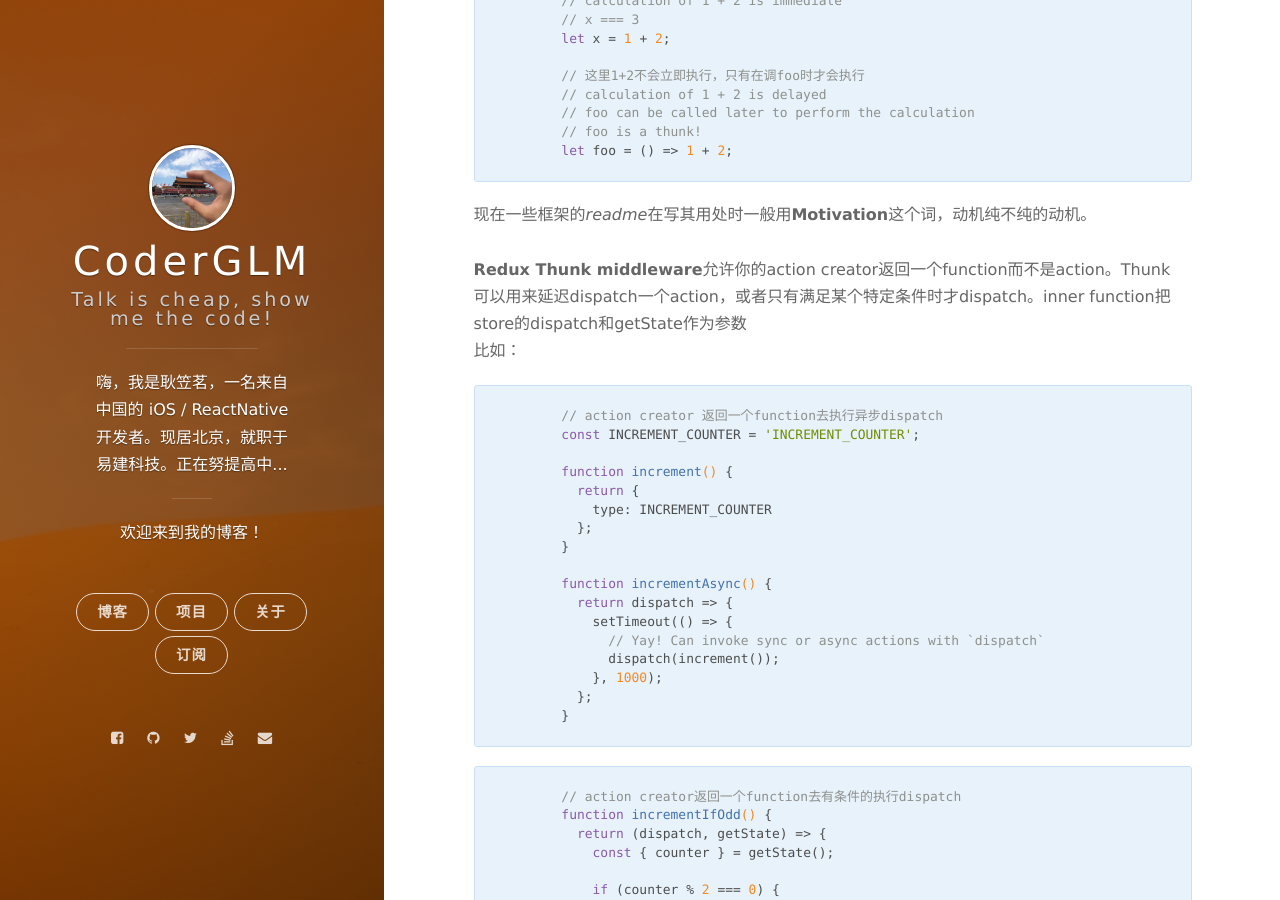
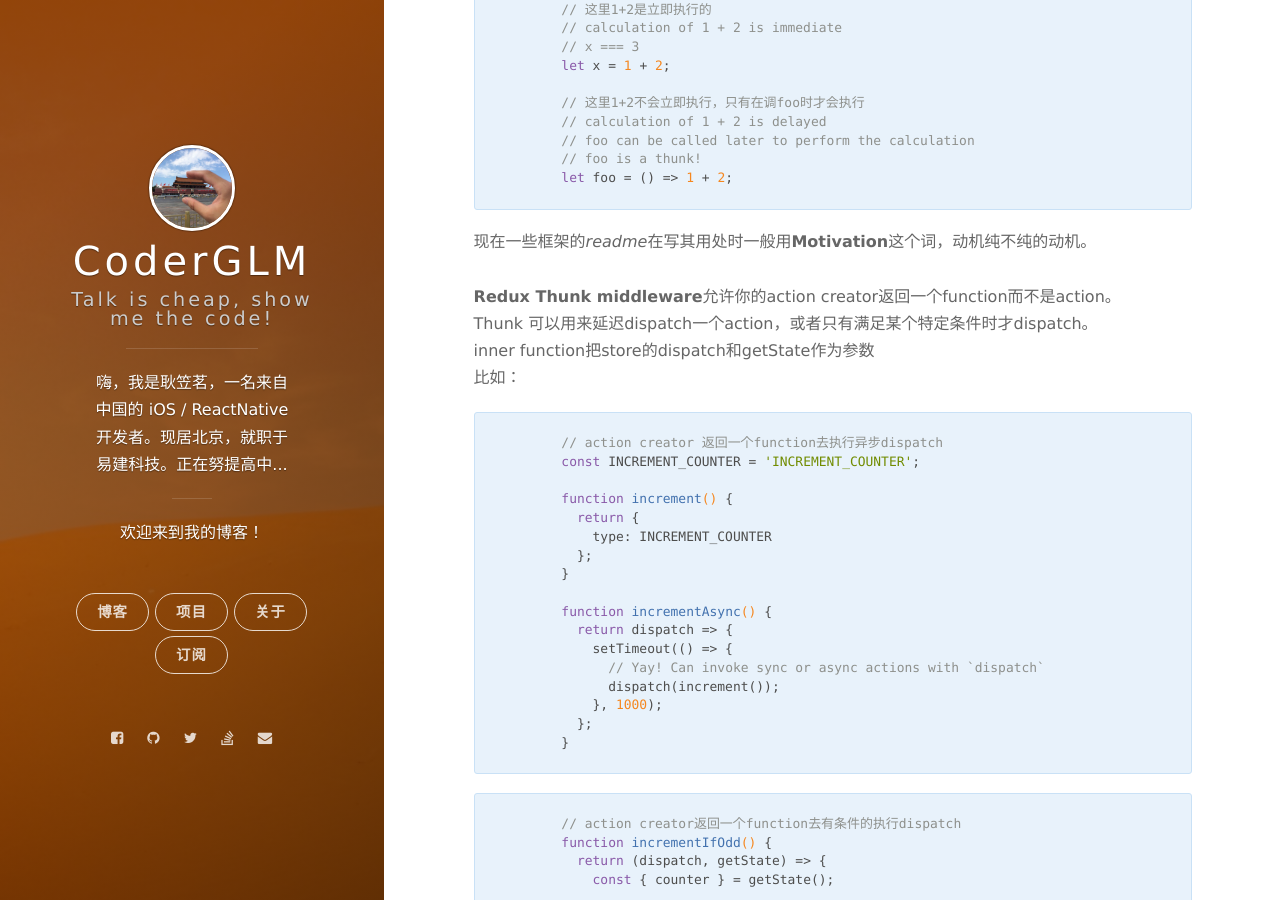
Before and after one commit to CoderLim/jekyll-based-blog, a Jekyll site: the page built from _posts/2016-8-16-react-native-redux.markdown, in a window 1280 px wide and 900 px high, scrolled down 4766 px. Built offline with Jekyll 4.4.1, drawn with Linux system fonts in a browser that asks for light colours; nearby versions of some CDN libraries; comment, search, counter and statistics services are not loaded; some of the changed text lies outside the part shown.

Commit message:
Update react-native-redux
style questions

````diff
--- a/_posts/2016-8-16-react-native-redux.markdown
+++ b/_posts/2016-8-16-react-native-redux.markdown
@@ -25,7 +25,7 @@
 > 这种方式就是Redux。但注意一点Redux并不仅仅为ReactNative而生。
 > 声名：本文更适合有ReactNative基础的朋友。
 
-> 下面解释一些重要概念，然后解析一个demo。
+> 下面解释一些重要概念，然后解析一个[demo][6]。
 
 # Redux
 - - -
@@ -132,7 +132,8 @@
 > 有人问我这段字有什么含义，我说：没含义，放松一下😌
 
 # Redux Thunk
-[github地址在这里][4]
+
+[github地址在这里][4]<br/>
 **什么是thunk？** thunk是一个包含了表达式（expression）的函数，用来延迟表达式（expression）的执行。
 
 ```
@@ -147,9 +148,12 @@
         // foo is a thunk!
         let foo = () => 1 + 2;
 ```
-
-现在一些框架的*readme*在写其用处时一般用**Motivation**这个词，动机纯不纯的动机。<br/><br/>
-**Redux Thunk middleware**允许你的action creator返回一个function而不是action。Thunk 可以用来延迟dispatch一个action，或者只有满足某个特定条件时才dispatch。inner function把store的dispatch和getState作为参数<br/>
+现在一些框架的*readme*在写其用处时一般用**Motivation**这个词，动机纯不纯的动机。
+<br/>
+<br/>
+**Redux Thunk middleware**允许你的action creator返回一个function而不是action。<br/>
+Thunk 可以用来延迟dispatch一个action，或者只有满足某个特定条件时才dispatch。<br/>
+inner function把store的dispatch和getState作为参数<br/>
 比如：
 
 ```
````
Also changed, not shown: other parts of _posts/2016-8-16-react-native-redux.markdown (+3 -2 lines).
